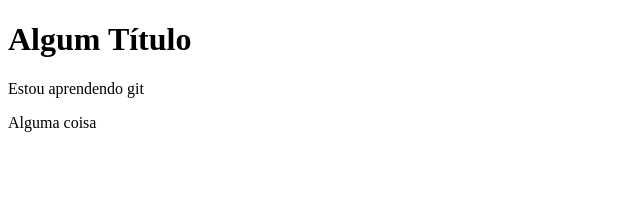
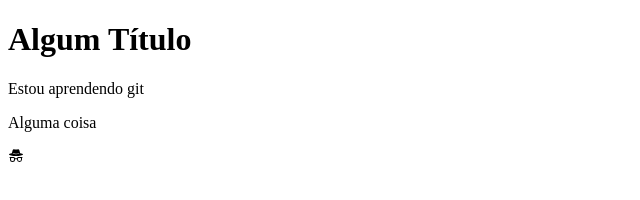
Before and after one commit to carlossfreitass/git, a plain HTML site: page index.html in a window 1280 px wide. Shown: the full height of the page, 0-640 px from the left. Drawn offline with Linux system fonts and the light colour scheme.

Commit message:
Foto correta adicionada ao HTML

```diff
--- a/index.html
+++ b/index.html
@@ -9,5 +9,7 @@
     <h1>Algum Título</h1>
     <p>Estou aprendendo git</p>
     <p>Alguma coisa</p>
+
+    <img src="assets/svgs/incognito.svg" alt="Foto anônima">
 </body>
 </html>
```
